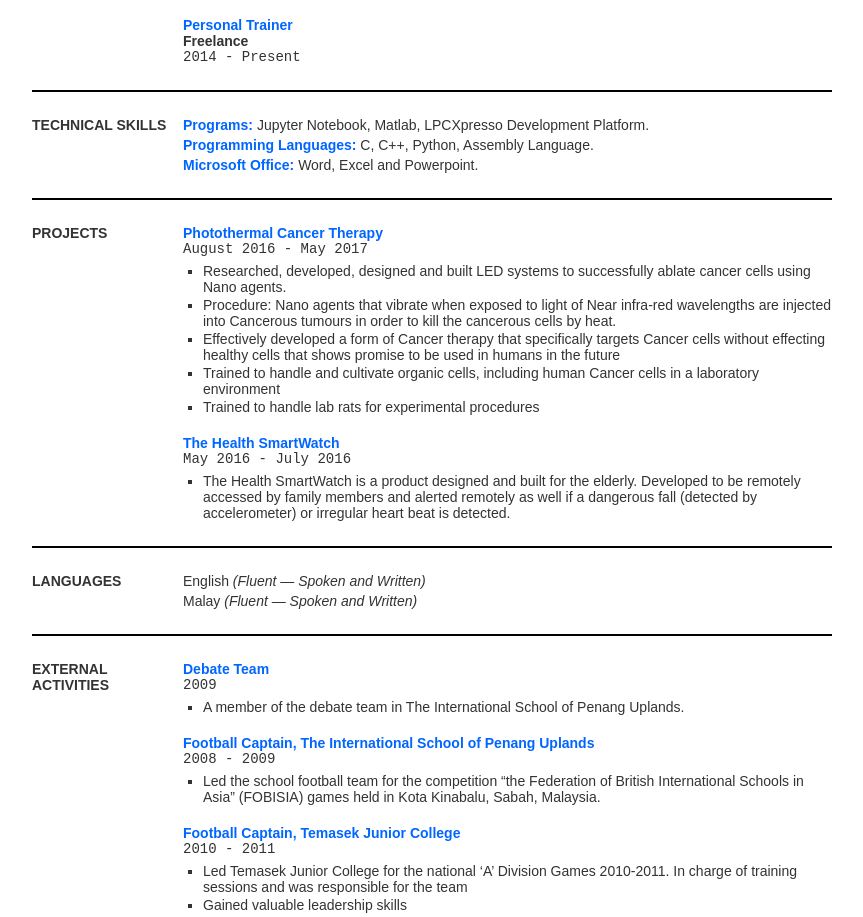
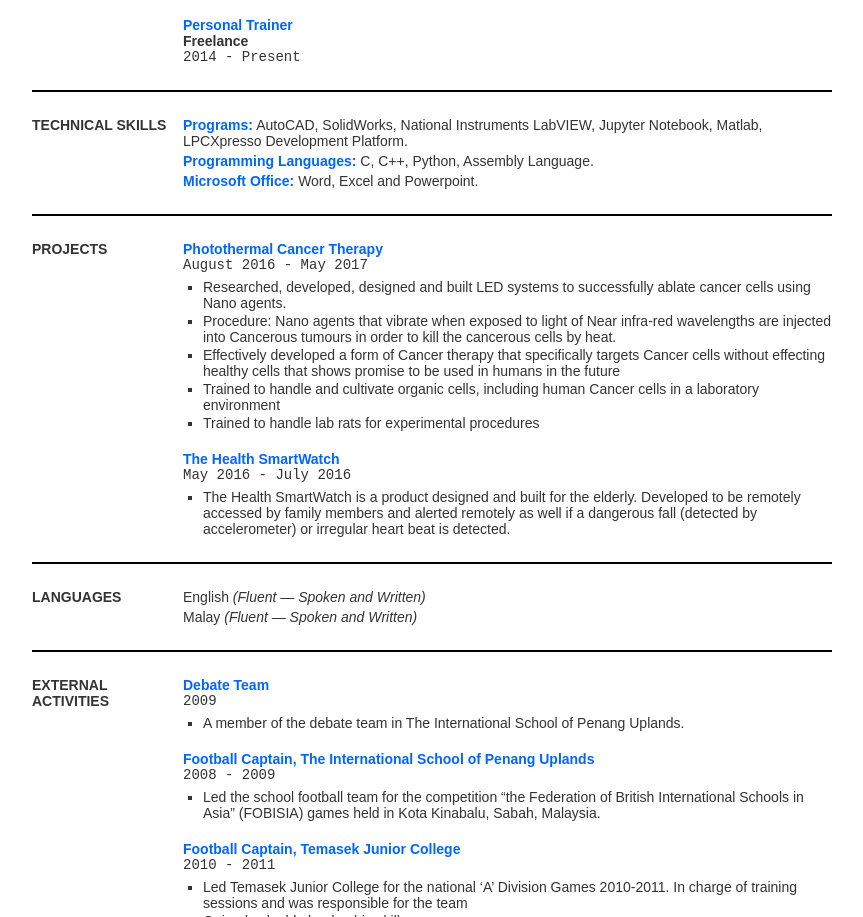
Before and after one commit to iqbalmelber/iqbalresume, a plain HTML site: page index.html in a window 1280 px wide. Shown: the part 918-1835 px from the top of the page, without its empty margins (208-1071 px from the left). Drawn offline with Linux system fonts and the light colour scheme.

Commit message:
Update index.html

```diff
--- a/index.html
+++ b/index.html
@@ -111,7 +111,7 @@
 							</div>
 							<div class="sectionContent">
 								<div class="skillBlock">
-									<span class="title">Programs:</span> <span>Jupyter Notebook, Matlab, LPCXpresso Development Platform.</span>
+									<span class="title">Programs:</span> <span>AutoCAD, SolidWorks, National Instruments LabVIEW, Jupyter Notebook, Matlab, LPCXpresso Development Platform.</span>
 								</div>
 								<div class="skillBlock">
 									<span class="title">Programming Languages:</span> <span>C, C++, Python, Assembly Language.</span>
```
